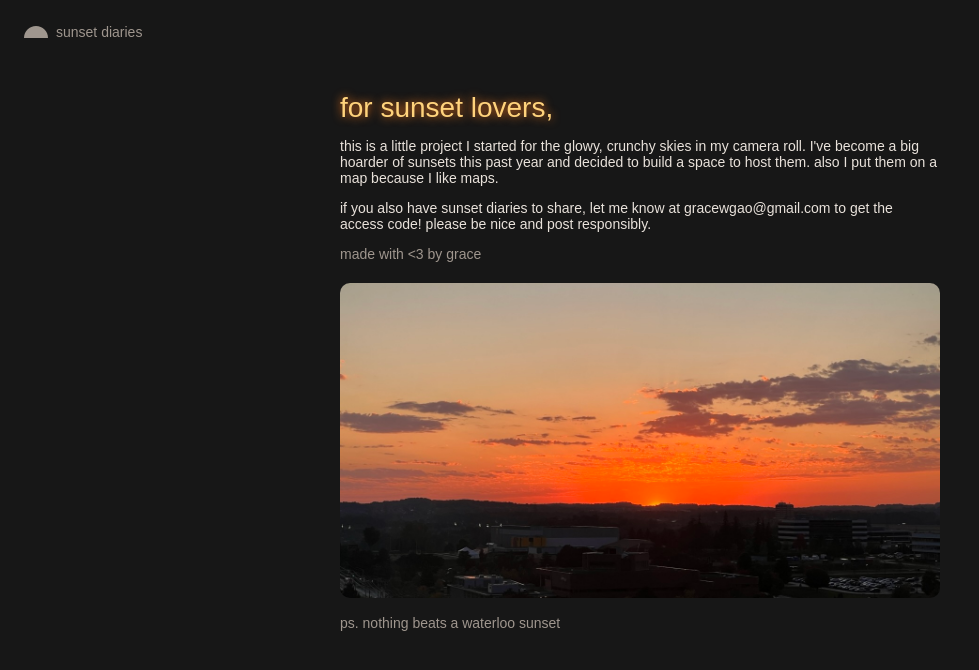
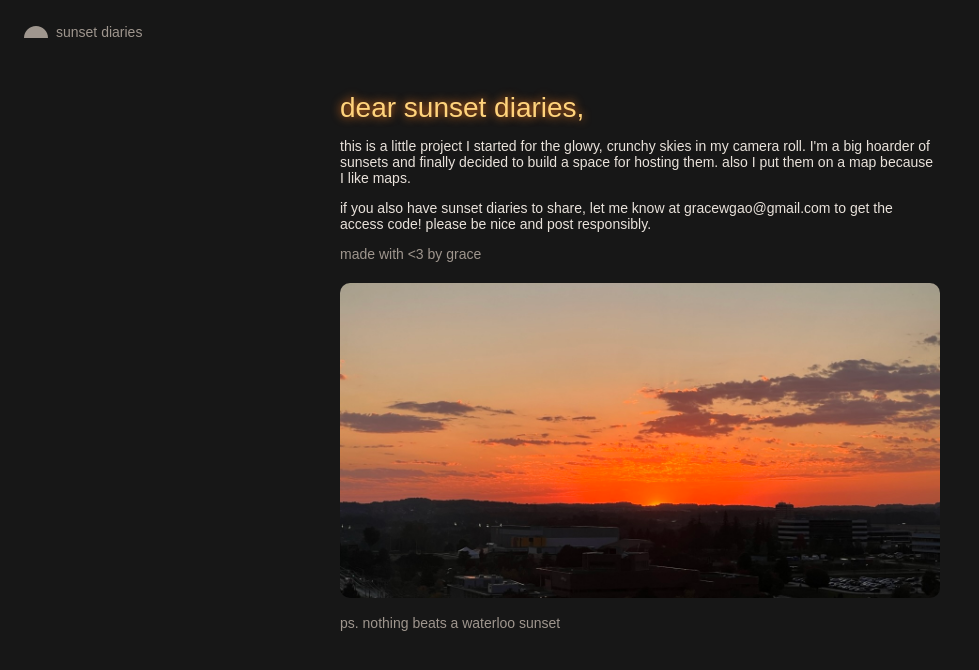
Before and after one commit to gracewgao/sunset-diaries, a React (Create React App) app: page /sunset-diaries/about in a window 1280 px wide. Shown: the top 670 px of the page, without its empty margins (0-979 px from the left). Built offline with nearby package versions, Linux system fonts and the light colour scheme; a web font is replaced by a local one.

Commit message:
u and i again

```diff
--- a/package.json
+++ b/package.json
@@ -17,6 +17,7 @@
     "axios": "^1.7.9",
     "cloudinary": "^2.5.1",
     "exifreader": "^4.26.0",
+    "gh-pages": "^6.2.0",
     "leaflet": "^1.9.4",
     "leaflet-geosearch": "^4.0.0",
     "react": "^18.3.1",
@@ -34,7 +35,9 @@
     "start": "react-scripts start",
     "build": "react-scripts build",
     "test": "react-scripts test",
-    "eject": "react-scripts eject"
+    "eject": "react-scripts eject",
+    "predeploy": "yarn run build",
+    "deploy": "gh-pages -d build"
   },
   "eslintConfig": {
     "extends": [
--- a/src/components/About.tsx
+++ b/src/components/About.tsx
@@ -28,13 +28,13 @@ const About: React.FC = () => {
     <>
       <TopBar />
       <Container>
-        <GlowingText>for sunset lovers,</GlowingText>
+        <GlowingText>dear sunset diaries,</GlowingText>
         <MainText>
           this is a little project I started for the glowy, crunchy skies in my
-          camera roll. I've become a big{" "}
+          camera roll. I'm a big{" "}
           <TextLink href="https://playhoarder.com">hoarder</TextLink> of sunsets
-          this past year and decided to build a space to host them. also I put
-          them on a map because I like maps.
+          and finally decided to build a space for hosting them. also I put them
+          on a map because I like maps.
         </MainText>
         <MainText>
           if you also have sunset diaries to share, let me know at{" "}
--- a/src/components/Loader.tsx
+++ b/src/components/Loader.tsx
@@ -3,7 +3,7 @@ import styled from "styled-components";
 import { Color } from "../constants/constants";
 
 const LoaderBg = styled.div<React.HTMLAttributes<HTMLDivElement>>`
-  height: 100vh;
+  height: 100%;
   width: 100%;
   background-color: ${Color.BACKGROUND};
   position: fixed;
@@ -15,13 +15,6 @@ const LoaderBg = styled.div<React.HTMLAttributes<HTMLDivElement>>`
   color: white;
   transition: opacity 0.5s ease-out;
 `;
-
-const LogoWrapper = styled.img`
-  width: 84px;
-  display: block;
-`;
-
-
 
 export default function Loader(props: React.HTMLAttributes<HTMLDivElement>) {
   return (
--- a/src/components/SunsetDiaries.tsx
+++ b/src/components/SunsetDiaries.tsx
@@ -7,7 +7,9 @@ import { invokeLambda, SunsetItem } from "../util/api";
 import Loader from "./Loader";
 
 const Page = styled.div`
-  height: 100vh;
+  height: 100%;
+  width: 100%;
+  position: fixed;
 `;
 
 const Row = styled.div`
@@ -57,13 +59,14 @@ function SunsetDiaries() {
   }, []);
 
   useEffect(() => {
-    if (sunsetIndex < 0) {
+    // circular indexing
+    if (sunsets && sunsetIndex < 0) {
+      setSunsetIndex(sunsets.length - 1);
+    }
+    if (sunsets && sunsetIndex > sunsets.length - 1) {
       setSunsetIndex(0);
     }
-    if (sunsets && sunsetIndex > sunsets.length - 1) {
-      setSunsetIndex(sunsets.length - 1);
-    }
-
+    // set selected sunset
     if (sunsets && sunsets.length > 0) {
       setSelectedSunset(sunsets[sunsetIndex]);
     }
--- a/src/components/SunsetPanel.tsx
+++ b/src/components/SunsetPanel.tsx
@@ -6,12 +6,12 @@ import { SunsetItem } from "../util/api";
 import { useWindowSize } from "../util/windowSize";
 import { IoArrowForward, IoArrowBack } from "react-icons/io5";
 import Spacer from "./common/Spacer";
-import { TextLink } from "./common/common";
 
 const Caption = styled.div`
   text-align: center;
   max-width: 400px;
   flex: 0;
+  box-sizing: border-box;
 `;
 
 const Panel = styled.div`
@@ -26,10 +26,11 @@ const Panel = styled.div`
   grid-template-rows: min-content minmax(0, 1fr);
   grid-template-columns: 1fr;
   max-width: 600px;
+  box-sizing: border-box;
 
   @media (max-width: 768px) {
     max-width: 100%;
-    max-height: 60%;
+    height: 60%;
   }
 `;
 
```
Also changed, not shown: 1 other file (tests, documents, lock files or other folders).
